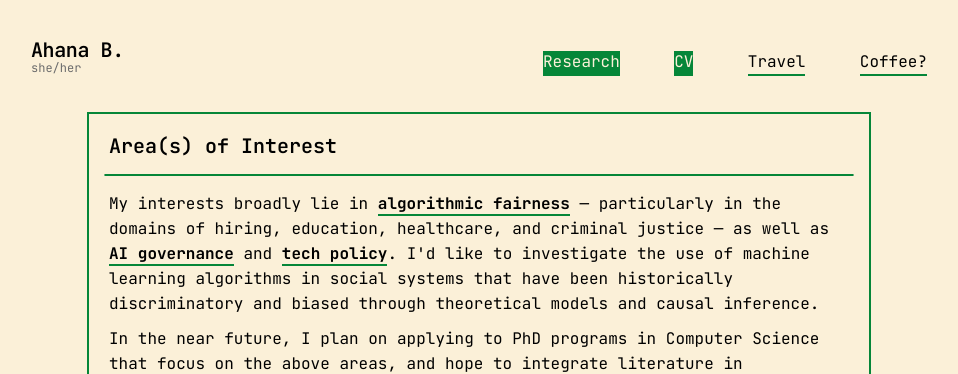
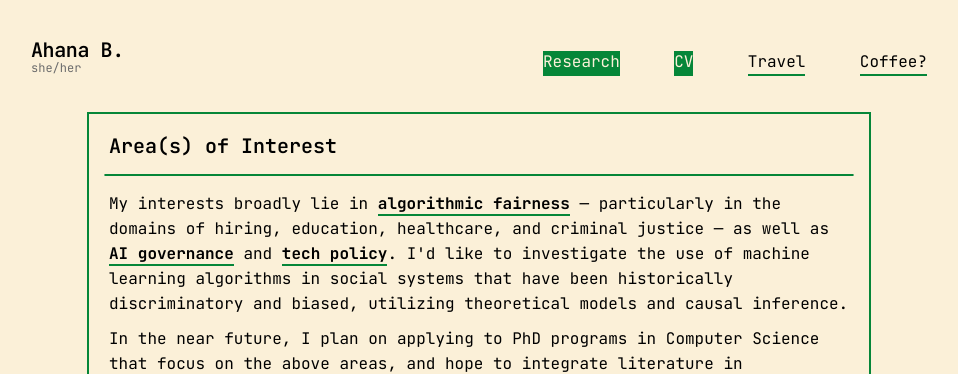
Before and after one commit to ahanabhattchrya/ahanabhattchrya.github.io, a Next.js app: page /research in a window 1280 px wide. Shown: the top 374 px of the page, without its empty margins (161-1119 px from the left). Built offline with nearby package versions, Linux system fonts and the light colour scheme.

Commit message:
added comma

```diff
--- a/src/app/research/page.tsx
+++ b/src/app/research/page.tsx
@@ -7,7 +7,7 @@ export default function Research() {
                 <div className={styles.interest}>
                     <p className={styles.interestTitle}>Area(s) of Interest</p>
                     <hr></hr>
-                    <p>My interests broadly lie in <b>algorithmic fairness</b> &mdash; particularly in the domains of hiring, education, healthcare, and criminal justice &mdash; as well as <b>AI governance</b> and <b>tech policy</b>. I&apos;d like to investigate the use of machine learning algorithms in social systems that have been historically discriminatory and biased through theoretical models and causal inference.</p>
+                    <p>My interests broadly lie in <b>algorithmic fairness</b> &mdash; particularly in the domains of hiring, education, healthcare, and criminal justice &mdash; as well as <b>AI governance</b> and <b>tech policy</b>. I&apos;d like to investigate the use of machine learning algorithms in social systems that have been historically discriminatory and biased, utilizing theoretical models and causal inference.</p>
                     <p>In the near future, I plan on applying to PhD programs in Computer Science that focus on the above areas, and hope to integrate literature in <b>Psychology</b>, <b>Sociology</b>, <b>Economics</b>, <b>Queer Theory</b>, and <b>Critical Race Theory</b> into my work.</p>
                 </div>
                 <div className={styles.papers}>
```
